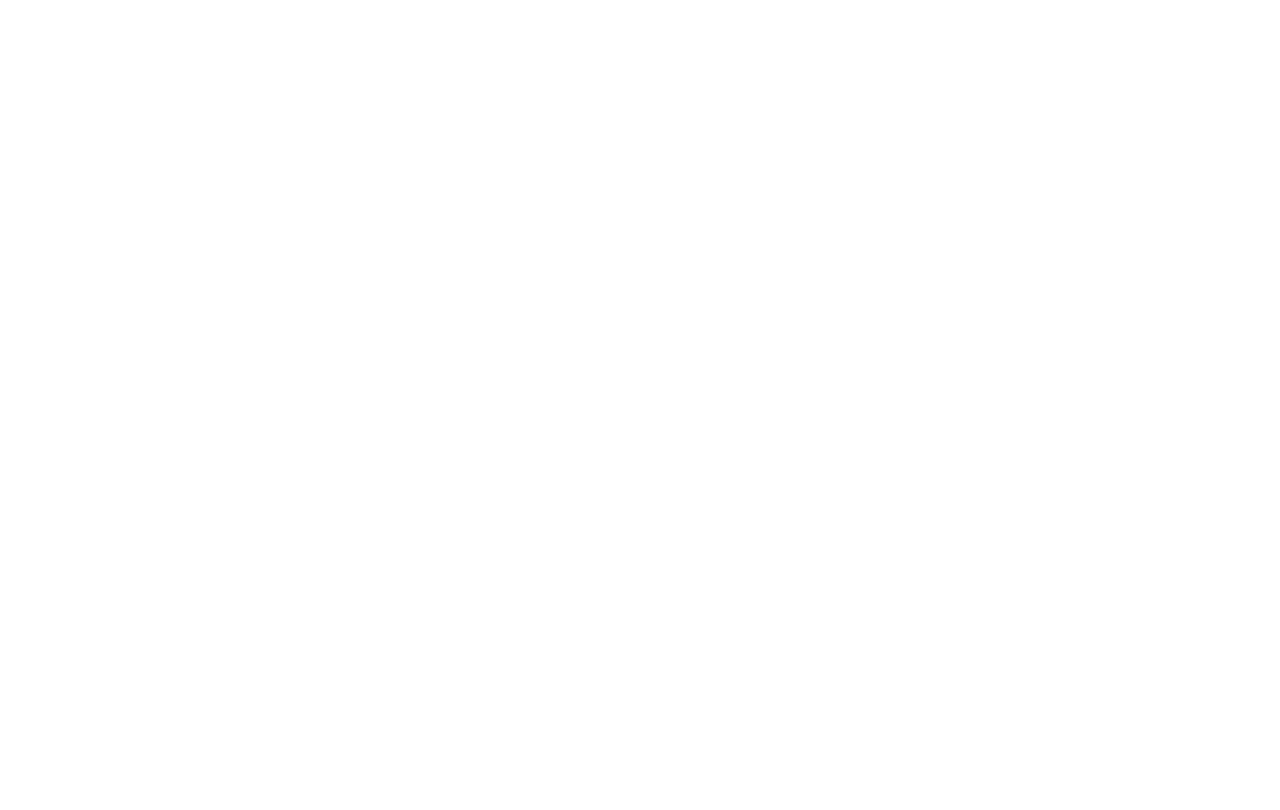
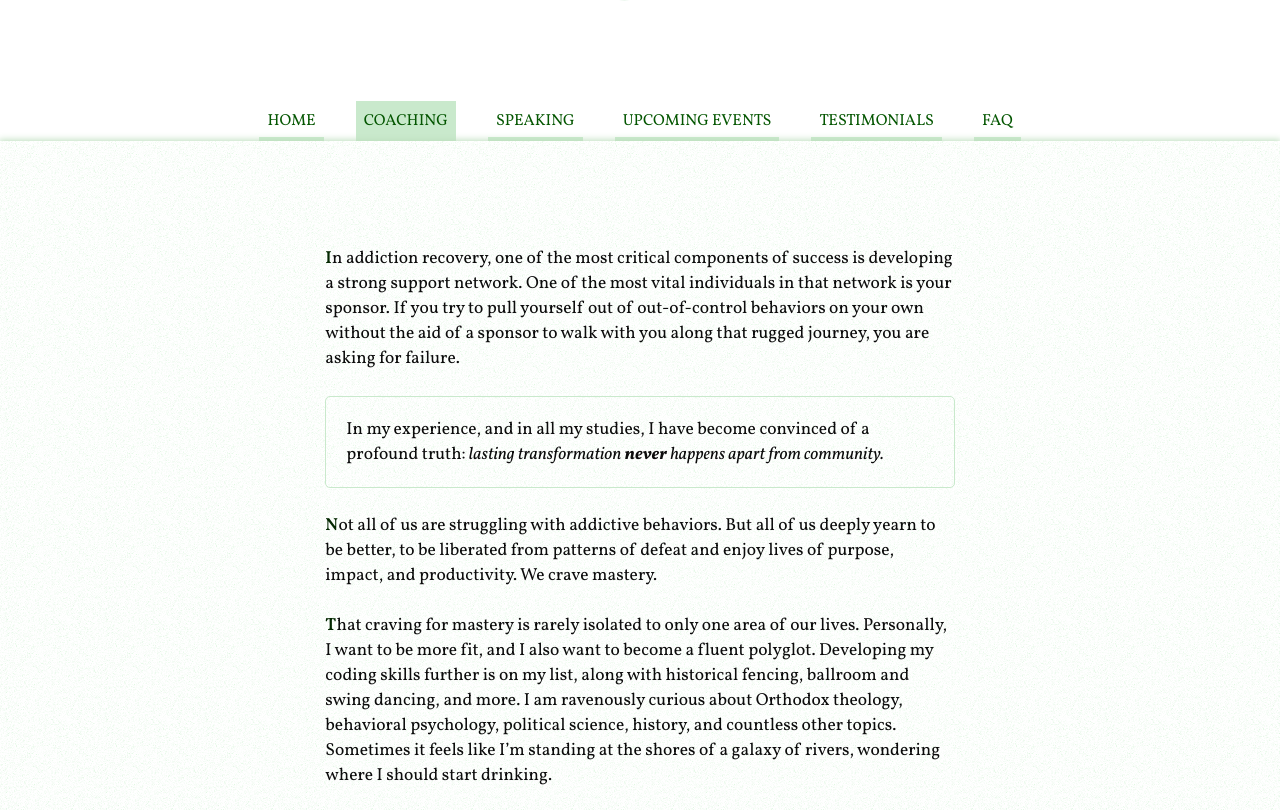
Before and after one commit to MonkeyDZeke/opheron, a Next.js app: page /coaching in a window 1280 px wide. Before the commit this address had no page. Shown: the part 490-1300 px from the top of the page. Before the commit the page ends 800 px from the top, so only its background shows below. Built offline with nearby package versions, Linux system fonts and the light colour scheme.

Commit message:
adding coaching page

```diff
--- /dev/null
+++ b/components/ActionLink.tsx
@@ -0,0 +1,8 @@
+import LinkTo from './LinkTo'
+import styles from '../styles/components.module.scss'
+
+const ActionLink = ({ children, href, ...rest }) => (
+  <LinkTo className={styles.action} href={href} {...rest}>{children}</LinkTo>
+)
+
+export default ActionLink
--- a/components/footer.tsx
+++ b/components/footer.tsx
@@ -1,6 +1,6 @@
 import styles from '../styles/footer.module.scss'
 
-export type IPage = 'home' | 'faq' | 'contribute' | 'testimonials' | 'speaking'
+export type IPage = 'home' | 'faq' | 'contribute' | 'testimonials' | 'speaking' | 'coaching'
 
 interface IProps {
   page: IPage
@@ -13,6 +13,7 @@
     <footer className={styles.footer}>
       <nav>
         <a href="/" className={getClassName('home')}>HOME</a>
+        <a href="/coaching" className={getClassName('coaching')}>COACHING</a>
         <a href="/speaking" className={getClassName('speaking')}>SPEAKING</a>
         <a href="https://courses.opheron.com/upcoming-events">UPCOMING EVENTS</a>
         <a href="/testimonials" className={getClassName('testimonials')}>TESTIMONIALS</a>
--- a/components/layout.tsx
+++ b/components/layout.tsx
@@ -14,6 +14,7 @@
       <h1 className={styles.logo}><a href="/"><img src="/logo.png" alt="Catalytic Conversations" /></a></h1>
       <nav className={styles.nav}>
         <a href="/" className={getClassName('home')}>HOME</a>
+        <a href="/coaching" className={getClassName('coaching')}>COACHING</a>
         <a href="/speaking" className={getClassName('speaking')}>SPEAKING</a>
         <a href="https://courses.opheron.com/upcoming-events">UPCOMING EVENTS</a>
         <a href="/testimonials" className={getClassName('testimonials')}>TESTIMONIALS</a>
--- /dev/null
+++ b/pages/coaching.tsx
@@ -0,0 +1,94 @@
+import Head from 'next/head'
+import ActionLink from '../components/ActionLink'
+import Layout from '../components/layout'
+import styles from '../styles/coaching.module.scss'
+import componentStyles from '../styles/components.module.scss'
+
+export default function Coaching() {
+  return (
+    <div className="container">
+      <Head>
+        <title>Coaching - Catalytic Conversations</title>
+      </Head>
+
+      <Layout page="coaching">
+        <article className={styles.coaching}>
+          <p>
+            In addiction recovery, one of the most critical components of success
+            is developing a strong support network. One of the most vital individuals
+            in that network is your sponsor. If you try to pull yourself out of
+            out-of-control behaviors on your own without the aid of a sponsor to walk
+            with you along that rugged journey, you are asking for failure.
+          </p>
+          <p>
+            <span className={componentStyles.focus}>
+              In my experience, and in all my studies, I have become convinced of a profound truth:
+              <i> lasting transformation <strong>never</strong> happens apart from community.</i>
+            </span>
+          </p>
+          <p>
+            Not all of us are struggling with addictive behaviors. But all of us deeply yearn to
+            be better, to be liberated from patterns of defeat and enjoy lives of purpose, impact,
+            and productivity. We crave mastery.
+          </p>
+          <p>
+            That craving for mastery is rarely isolated to only one area of our lives. Personally,
+            I want to be more fit, and I also want to become a fluent polyglot. Developing my coding
+            skills further is on my list, along with historical fencing, ballroom and swing dancing,
+            and more. I am ravenously curious about Orthodox theology, behavioral psychology,
+            political science, history, and countless other topics. Sometimes it feels like I’m
+            standing at the shores of a galaxy of rivers, wondering where I should start drinking.
+          </p>
+          <p>
+            But not all of those have the same priority in my life. I’m not going to invest hundreds
+            of thousands of dollars and hire a full team of professional experts to engineer my
+            health regimen to raise me to Olympic fitness levels. However, I <i>will</i> invest in
+            some books on the subject, dedicate time and emotional commitment to the habit of daily
+            exercise, and partner with someone to help keep me on track.
+          </p>
+          <p>
+            Take a look at your life and your priorities. What levels of investment are you putting
+            into each? Every aspect of growth requires some degree of mentorship and community in
+            order to thrive, whether it’s simply reading books and taking notes, or joining an
+            accountability group, or hiring a professional coach.
+          </p>
+          <p>
+            In the area of your highest priority, if you are going to take the necessary steps to
+            get you to where you want to be, you will need to find a person who can:
+          </p>
+          <ul>
+            <li>Ask you questions you cannot ask of yourself, pushing you to think through your
+              challenges and create solutions
+            </li>
+            <li>Help you cultivate lasting inspiration rather than impose motivation on you from
+              outside like a cheerleader
+            </li>
+            <li>Co-craft your success plan with you, tailoring your goals and growth strategies to
+              your unique circumstances, gifts, and challenges
+            </li>
+            <li>Invest dedicated time in debriefing problems and wins with you so that you can
+              maximize your learning opportunities
+            </li>
+            <li>Provide a safe place for confidential venting of issues and concerns you
+              encounter
+            </li>
+            <li>Express sincere, unlimited confidence in your capacity to grow and reach your
+              purpose, vision, and goals when you are feeling down and limited
+            </li>
+          </ul>
+          <p>
+            If one of your areas of highest priority is becoming able to reliably connect and engage
+            with others in any context -- both online and in person -- then I would be honored if
+            you would consider me as a potential partner in your journey.
+          </p>
+          <p>
+            <ActionLink target="_blank" rel="external" href="https://courses.opheron.com/maturity-mastery">Review the coaching programs I offer</ActionLink>
+          </p>
+          <p>
+            <ActionLink target="_blank" rel="external" href="https://calendly.com/jaymes-opheron/curiosity-call">Schedule a call with me so we can explore how I can serve you uniquely</ActionLink>
+          </p>
+        </article>
+      </Layout>
+    </div>
+  )
+}
--- /dev/null
+++ b/styles/coaching.module.scss
@@ -0,0 +1,7 @@
+article.coaching {
+  ul {
+    width: 60ch;
+    max-width: 100%;
+  }
+
+}
--- /dev/null
+++ b/styles/components.module.scss
@@ -0,0 +1,39 @@
+.action {
+  position: relative;
+  display: inline-block;
+  font-style: italic;
+  left: 50%;
+  transform: translateX(-50%);
+  padding: 5px;
+  border-radius: 5px;
+  transition: font-size .2s;
+
+  &::before, &::after {
+    position: absolute;
+    top: 20%;
+    font-size: 150%;
+  }
+
+  &:hover {
+    &::before, &::after {
+      font-size: 200%;
+    }
+  }
+
+  &::before {
+    content: '\2767';
+    left: -1.2em;
+  }
+  &::after {
+    content: '\2619';
+    right: -1.1em;
+  }
+}
+
+.focus {
+  display: inline-block;
+  font-size: 100%;
+  padding: 20px;
+  border: 1px solid #c9e9cc;
+  border-radius: 5px;
+}
--- /dev/null
+++ b/styles/speaking.module.scss
@@ -0,0 +1,6 @@
+article.speaking {
+  ul {
+    width: 60ch;
+    max-width: 100%;
+  }
+}
```
Also changed, not shown: pages/speaking.tsx (+11 -9 lines).
